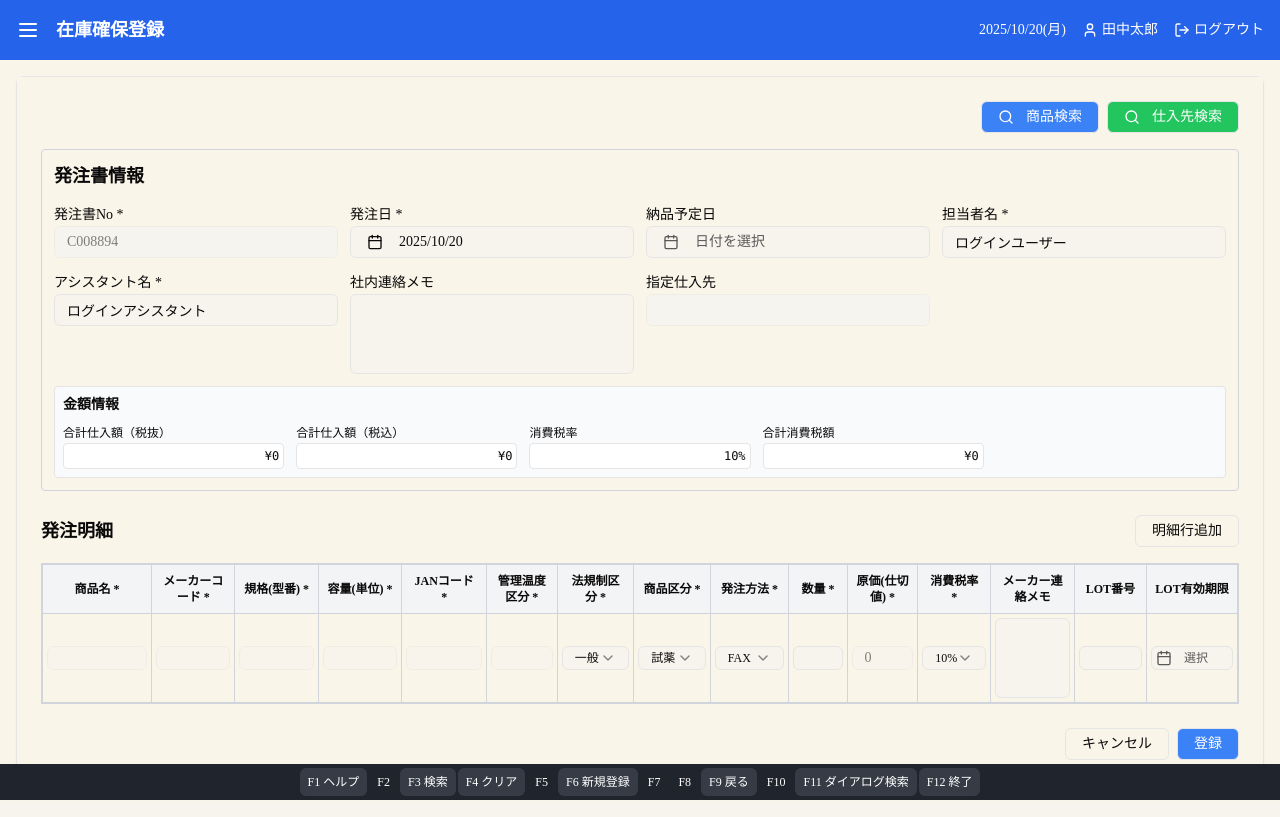
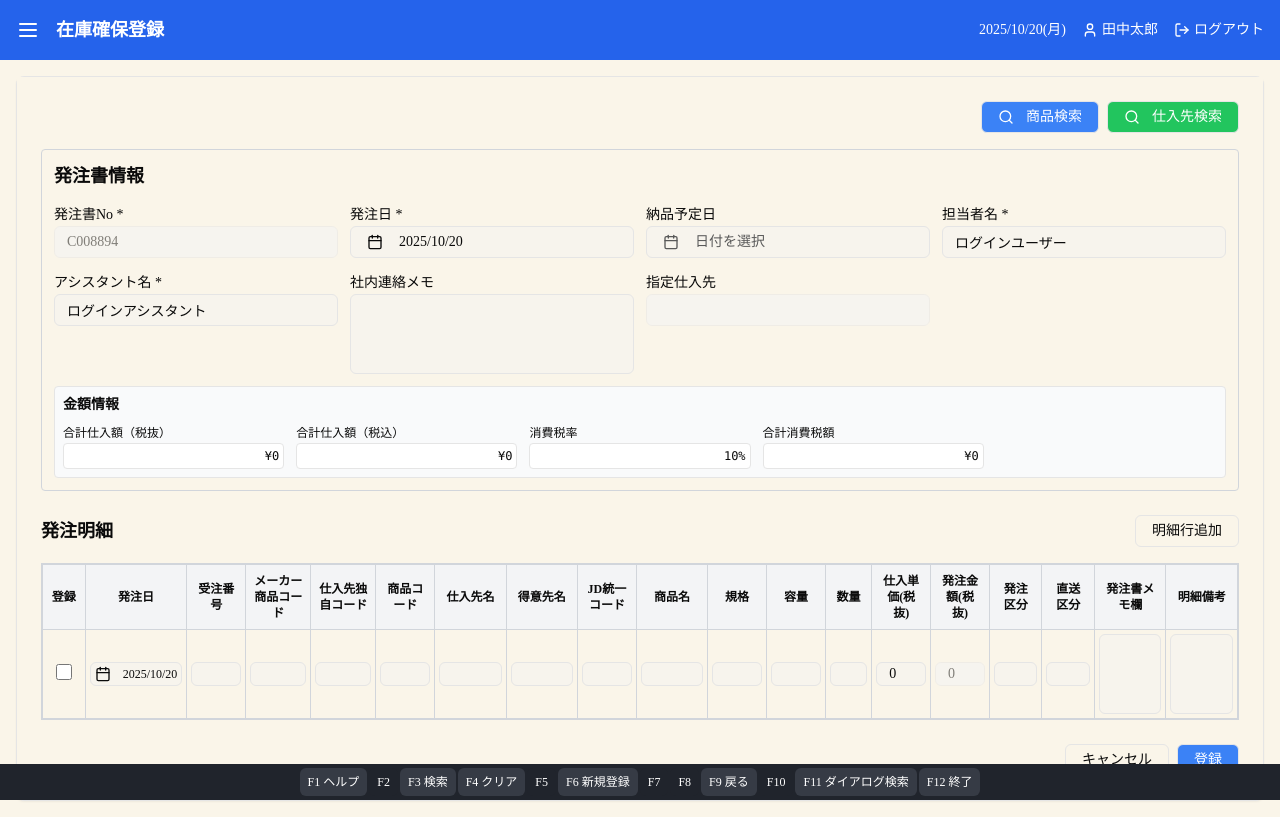
Before and after one commit to SAStakayanagi/--yu, a Next.js app: page /inventory-securing in a window 1280 px wide. Built offline with nearby package versions, Linux system fonts and the light colour scheme.

Commit message:
refactor: reorder columns in order management table
Reorganize table columns to specified order and update data structure.

#VERCEL_SKIP

Co-authored-by: SAS-takayanagi <220841936+SAStakayanagi@users.noreply.github.com>

```diff
--- a/app/inventory-securing/page.tsx
+++ b/app/inventory-securing/page.tsx
@@ -9,7 +9,6 @@ import { Calendar } from "@/components/ui/calendar"
 import { CalendarIcon, Search } from "lucide-react"
 import { format } from "date-fns"
 import { cn } from "@/lib/utils"
-import { Select, SelectContent, SelectItem, SelectTrigger, SelectValue } from "@/components/ui/select"
 import { Textarea } from "@/components/ui/textarea"
 import Header from "@/components/header"
 import Footer from "@/components/footer"
@@ -38,26 +37,27 @@ export default function InventorySecuringPage() {
     supplierName: "", // New field to store selected supplier name
   })
 
-  // Order detail items
   const [orderDetails, setOrderDetails] = useState([
     {
-      productCode: "",
-      productName: "",
-      makerCode: "",
-      specification: "",
-      capacity: "",
-      janCode: "",
-      temperatureCategory: "",
-      regulationCategory: "一般", // Default value
-      productCategory: "試薬", // Default value
-      orderMethod: "FAX", // Default value
-      quantity: "",
-      unitPrice: 0,
-      taxRate: 10,
-      issueCategory: "",
-      makerMemo: "",
-      lotNumber: "",
-      lotExpiration: undefined as Date | undefined,
+      registered: false, // 登録
+      orderDate: new Date(), // 発注日
+      orderNumber: "", // 受注番号
+      makerProductCode: "", // メーカー商品コード
+      supplierUniqueCode: "", // 仕入先独自コード
+      productCode: "", // 商品コード
+      supplierName: "", // 仕入先名
+      customerName: "", // 得意先名
+      jdUnifiedCode: "", // JD統一コード
+      productName: "", // 商品名
+      specification: "", // 規格
+      capacity: "", // 容量
+      quantity: "1", // 数量
+      unitPriceExcludingTax: 0, // 仕入単価(税抜)
+      orderAmountExcludingTax: 0, // 発注金額(税抜)
+      orderCategory: "", // 発注区分
+      directDeliveryCategory: "", // 直送区分
+      orderFormMemo: "", // 発注書メモ欄
+      detailRemarks: "", // 明細備考
     },
   ])
 
@@ -77,22 +77,27 @@ export default function InventorySecuringPage() {
     }))
   }, [])
 
-  // Auto-calculate totals when order details change
   useEffect(() => {
     const totalPurchaseAmount = orderDetails.reduce((sum, item) => {
       const quantity = Number.parseInt(item.quantity) || 0
-      const unitPrice = item.unitPrice || 0
-      return sum + quantity * unitPrice
+      const unitPrice = item.unitPriceExcludingTax || 0
+      const amount = quantity * unitPrice
+      return sum + amount
     }, 0)
 
-    const totalTaxAmount = orderDetails.reduce((sum, item) => {
-      const quantity = Number.parseInt(item.quantity) || 0
-      const unitPrice = item.unitPrice || 0
-      const taxRate = item.taxRate || 0
-      return sum + (quantity * unitPrice * taxRate) / 100
-    }, 0)
+    const taxRate = 0.1 // 10% tax rate
+    const totalTaxAmount = totalPurchaseAmount * taxRate
+    const totalPurchaseAmountWithTax = totalPurchaseAmount + totalTaxAmount
 
-    const totalPurchaseAmountWithTax = totalPurchaseAmount + totalTaxAmount
+    // Update order amount for each detail
+    const updatedDetails = orderDetails.map((item) => ({
+      ...item,
+      orderAmountExcludingTax: (Number.parseInt(item.quantity) || 0) * (item.unitPriceExcludingTax || 0),
+    }))
+
+    if (JSON.stringify(updatedDetails) !== JSON.stringify(orderDetails)) {
+      setOrderDetails(updatedDetails)
+    }
 
     setOrderFormData((prev) => ({
       ...prev,
@@ -106,23 +111,25 @@ export default function InventorySecuringPage() {
     setOrderDetails([
       ...orderDetails,
       {
+        registered: false,
+        orderDate: new Date(),
+        orderNumber: "",
+        makerProductCode: "",
+        supplierUniqueCode: "",
         productCode: "",
+        supplierName: "",
+        customerName: "",
+        jdUnifiedCode: "",
         productName: "",
-        makerCode: "",
         specification: "",
         capacity: "",
-        janCode: "",
-        temperatureCategory: "",
-        regulationCategory: "一般", // Default value
-        productCategory: "試薬", // Default value
-        orderMethod: "FAX", // Default value
-        quantity: "1", // Default quantity
-        unitPrice: 0,
-        taxRate: 10,
-        issueCategory: "",
-        makerMemo: "",
-        lotNumber: "",
-        lotExpiration: undefined,
+        quantity: "1",
+        unitPriceExcludingTax: 0,
+        orderAmountExcludingTax: 0,
+        orderCategory: "",
+        directDeliveryCategory: "",
+        orderFormMemo: "",
+        detailRemarks: "",
       },
     ])
   }
@@ -136,38 +143,37 @@ export default function InventorySecuringPage() {
   const handleProductSelect = (product: any) => {
     console.log("Selected product:", product)
 
-    // Find the first empty row or add a new row
     const emptyRowIndex = orderDetails.findIndex(
-      (detail) => !detail.productCode && !detail.productName && !detail.makerCode,
+      (detail) => !detail.productCode && !detail.productName && !detail.makerProductCode,
     )
 
     const newProductDetail = {
+      registered: false,
+      orderDate: new Date(),
+      orderNumber: "",
+      makerProductCode: product.makerCode || "",
+      supplierUniqueCode: "",
       productCode: product.code || "",
+      supplierName: "",
+      customerName: "",
+      jdUnifiedCode: product.janCode || "",
       productName: product.name || "",
-      makerCode: product.makerCode || "",
       specification: product.specification || "",
       capacity: product.capacity || "",
-      janCode: product.janCode || "",
-      temperatureCategory: product.temperatureCategory || "",
-      regulationCategory: "一般", // Default value
-      productCategory: "試薬", // Default value
-      orderMethod: "FAX", // Default value
-      quantity: "1", // Default quantity
-      unitPrice: product.unitPrice || 0,
-      taxRate: product.taxRate || 10,
-      issueCategory: "通常", // Default value
-      makerMemo: "",
-      lotNumber: "",
-      lotExpiration: undefined,
+      quantity: "1",
+      unitPriceExcludingTax: product.unitPrice || 0,
+      orderAmountExcludingTax: product.unitPrice || 0,
+      orderCategory: "",
+      directDeliveryCategory: "",
+      orderFormMemo: "",
+      detailRemarks: "",
     }
 
     if (emptyRowIndex !== -1) {
-      // Update existing empty row
       const newDetails = [...orderDetails]
       newDetails[emptyRowIndex] = newProductDetail
       setOrderDetails(newDetails)
     } else {
-      // Add new row
       setOrderDetails([...orderDetails, newProductDetail])
     }
 
@@ -176,8 +182,6 @@ export default function InventorySecuringPage() {
 
   const handleSupplierSelect = (supplier: any) => {
     console.log("Selected supplier for inventory reservation order:", supplier)
-    // Update the order form to reflect the selected supplier as the designated supplier for this inventory reservation order
-    // This selection designates the supplier for the current inventory reservation order
     alert(`仕入先「${supplier.name}」を今回の在庫確保発注の指定先として選択しました。`)
     setOrderFormData((prev) => ({
       ...prev,
@@ -367,40 +371,116 @@ export default function InventorySecuringPage() {
                 <table className="w-full text-xs">
                   <thead>
                     <tr className="bg-gray-100">
-                      <th className="border border-gray-300 p-2 w-32">商品名 *</th>
-                      <th className="border border-gray-300 p-2 w-24">メーカーコード *</th>
-                      <th className="border border-gray-300 p-2 w-24">規格(型番) *</th>
-                      <th className="border border-gray-300 p-2 w-24">容量(単位) *</th>
-                      <th className="border border-gray-300 p-2 w-24">JANコード *</th>
-                      <th className="border border-gray-300 p-2 w-20">管理温度区分 *</th>
-                      <th className="border border-gray-300 p-2 w-20">法規制区分 *</th>
-                      <th className="border border-gray-300 p-2 w-20">商品区分 *</th>
-                      <th className="border border-gray-300 p-2 w-20">発注方法 *</th>
-                      <th className="border border-gray-300 p-2 w-16">数量 *</th>
-                      <th className="border border-gray-300 p-2 w-20">原価(仕切値) *</th>
-                      <th className="border border-gray-300 p-2 w-16">消費税率 *</th>
-                      <th className="border border-gray-300 p-2 w-24">メーカー連絡メモ</th>
-                      <th className="border border-gray-300 p-2 w-20">LOT番号</th>
-                      <th className="border border-gray-300 p-2 w-24">LOT有効期限</th>
+                      <th className="border border-gray-300 p-2 w-16">登録</th>
+                      <th className="border border-gray-300 p-2 w-24">発注日</th>
+                      <th className="border border-gray-300 p-2 w-24">受注番号</th>
+                      <th className="border border-gray-300 p-2 w-28">メーカー商品コード</th>
+                      <th className="border border-gray-300 p-2 w-28">仕入先独自コード</th>
+                      <th className="border border-gray-300 p-2 w-24">商品コード</th>
+                      <th className="border border-gray-300 p-2 w-32">仕入先名</th>
+                      <th className="border border-gray-300 p-2 w-32">得意先名</th>
+                      <th className="border border-gray-300 p-2 w-24">JD統一コード</th>
+                      <th className="border border-gray-300 p-2 w-32">商品名</th>
+                      <th className="border border-gray-300 p-2 w-24">規格</th>
+                      <th className="border border-gray-300 p-2 w-24">容量</th>
+                      <th className="border border-gray-300 p-2 w-16">数量</th>
+                      <th className="border border-gray-300 p-2 w-24">仕入単価(税抜)</th>
+                      <th className="border border-gray-300 p-2 w-24">発注金額(税抜)</th>
+                      <th className="border border-gray-300 p-2 w-20">発注区分</th>
+                      <th className="border border-gray-300 p-2 w-20">直送区分</th>
+                      <th className="border border-gray-300 p-2 w-32">発注書メモ欄</th>
+                      <th className="border border-gray-300 p-2 w-32">明細備考</th>
                     </tr>
                   </thead>
                   <tbody>
                     {orderDetails.map((detail, index) => (
                       <tr key={index}>
+                        <td className="border border-gray-300 p-1 text-center">
+                          <input
+                            type="checkbox"
+                            checked={detail.registered}
+                            onChange={(e) => updateOrderDetail(index, "registered", e.target.checked)}
+                            className="w-4 h-4"
+                          />
+                        </td>
+                        <td className="border border-gray-300 p-1">
+                          <Popover>
+                            <PopoverTrigger asChild>
+                              <Button
+                                variant="outline"
+                                className={cn(
+                                  "w-full justify-start text-left font-normal h-6 text-xs p-1",
+                                  !detail.orderDate && "text-muted-foreground",
+                                )}
+                              >
+                                <CalendarIcon className="mr-1 h-3 w-3" />
+                                {detail.orderDate ? format(detail.orderDate, "yyyy/MM/dd") : "選択"}
+                              </Button>
+                            </PopoverTrigger>
+                            <PopoverContent className="w-auto p-0">
+                              <Calendar
+                                mode="single"
+                                selected={detail.orderDate}
+                                onSelect={(date) => updateOrderDetail(index, "orderDate", date || new Date())}
+                                initialFocus
+                              />
+                            </PopoverContent>
+                          </Popover>
+                        </td>
+                        <td className="border border-gray-300 p-1">
+                          <Input
+                            value={detail.orderNumber}
+                            onChange={(e) => updateOrderDetail(index, "orderNumber", e.target.value)}
+                            className="w-full h-6 text-xs"
+                          />
+                        </td>
+                        <td className="border border-gray-300 p-1">
+                          <Input
+                            value={detail.makerProductCode}
+                            onChange={(e) => updateOrderDetail(index, "makerProductCode", e.target.value)}
+                            className="w-full h-6 text-xs"
+                          />
+                        </td>
+                        <td className="border border-gray-300 p-1">
+                          <Input
+                            value={detail.supplierUniqueCode}
+                            onChange={(e) => updateOrderDetail(index, "supplierUniqueCode", e.target.value)}
+                            className="w-full h-6 text-xs"
+                          />
+                        </td>
+                        <td className="border border-gray-300 p-1">
+                          <Input
+                            value={detail.productCode}
+                            onChange={(e) => updateOrderDetail(index, "productCode", e.target.value)}
+                            className="w-full h-6 text-xs"
+                          />
+                        </td>
+                        <td className="border border-gray-300 p-1">
+                          <Input
+                            value={detail.supplierName}
+                            onChange={(e) => updateOrderDetail(index, "supplierName", e.target.value)}
+                            className="w-full h-6 text-xs"
+                          />
+                        </td>
+                        <td className="border border-gray-300 p-1">
+                          <Input
+                            value={detail.customerName}
+                            onChange={(e) => updateOrderDetail(index, "customerName", e.target.value)}
+                            className="w-full h-6 text-xs"
+                          />
+                        </td>
+                        <td className="border border-gray-300 p-1">
+                          <Input
+                            value={detail.jdUnifiedCode}
+                            onChange={(e) => updateOrderDetail(index, "jdUnifiedCode", e.target.value)}
+                            className="w-full h-6 text-xs"
+                          />
+                        </td>
                         <td className="border border-gray-300 p-1">
                           <Input
                             value={detail.productName}
                             onChange={(e) => updateOrderDetail(index, "productName", e.target.value)}
                             className="w-full h-6 text-xs"
-                            disabled
-                          />
-                        </td>
-                        <td className="border border-gray-300 p-1">
-                          <Input
-                            value={detail.makerCode}
-                            onChange={(e) => updateOrderDetail(index, "makerCode", e.target.value)}
-                            className="w-full h-6 text-xs"
-                            disabled
                           />
                         </td>
                         <td className="border border-gray-300 p-1">
@@ -408,7 +488,6 @@ export default function InventorySecuringPage() {
                             value={detail.specification}
                             onChange={(e) => updateOrderDetail(index, "specification", e.target.value)}
                             className="w-full h-6 text-xs"
-                            disabled
                           />
                         </td>
                         <td className="border border-gray-300 p-1">
@@ -416,73 +495,7 @@ export default function InventorySecuringPage() {
                             value={detail.capacity}
                             onChange={(e) => updateOrderDetail(index, "capacity", e.target.value)}
                             className="w-full h-6 text-xs"
-                            disabled
                           />
-                        </td>
-                        <td className="border border-gray-300 p-1">
-                          <Input
-                            value={detail.janCode}
-                            onChange={(e) => updateOrderDetail(index, "janCode", e.target.value)}
-                            className="w-full h-6 text-xs"
-                            disabled
-                          />
-                        </td>
-                        <td className="border border-gray-300 p-1">
-                          <Input
-                            value={detail.temperatureCategory}
-                            onChange={(e) => updateOrderDetail(index, "temperatureCategory", e.target.value)}
-                            className="w-full h-6 text-xs"
-                            disabled
-                          />
-                        </td>
-                        <td className="border border-gray-300 p-1">
-                          <Select
-                            value={detail.regulationCategory}
-                            onValueChange={(value) => updateOrderDetail(index, "regulationCategory", value)}
-                          >
-                            <SelectTrigger className="w-full h-6 text-xs">
-                              <SelectValue />
-                            </SelectTrigger>
-                            <SelectContent>
-                              <SelectItem value="一般">一般</SelectItem>
-                              <SelectItem value="毒物">毒物</SelectItem>
-                              <SelectItem value="劇物">劇物</SelectItem>
-                              <SelectItem value="危険物">危険物</SelectItem>
-                            </SelectContent>
-                          </Select>
-                        </td>
-                        <td className="border border-gray-300 p-1">
-                          <Select
-                            value={detail.productCategory}
-                            onValueChange={(value) => updateOrderDetail(index, "productCategory", value)}
-                          >
-                            <SelectTrigger className="w-full h-6 text-xs">
-                              <SelectValue />
-                            </SelectTrigger>
-                            <SelectContent>
-                              <SelectItem value="試薬">試薬</SelectItem>
-                              <SelectItem value="機器">機器</SelectItem>
-                              <SelectItem value="消耗品">消耗品</SelectItem>
-                              <SelectItem value="その他">その他</SelectItem>
-                            </SelectContent>
-                          </Select>
-                        </td>
-                        <td className="border border-gray-300 p-1">
-                          <Select
-                            value={detail.orderMethod}
-                            onValueChange={(value) => updateOrderDetail(index, "orderMethod", value)}
-                          >
-                            <SelectTrigger className="w-full h-6 text-xs">
-                              <SelectValue />
-                            </SelectTrigger>
-                            <SelectContent>
-                              <SelectItem value="FAX">FAX</SelectItem>
-                              <SelectItem value="JD(EDI)">JD(EDI)</SelectItem>
-                              <SelectItem value="WG(EDI)">WG(EDI)</SelectItem>
-                              <SelectItem value="メール">メール</SelectItem>
-                              <SelectItem value="WEB">WEB</SelectItem>
-                            </SelectContent>
-                          </Select>
                         </td>
                         <td className="border border-gray-300 p-1">
                           <Input
@@ -494,66 +507,49 @@ export default function InventorySecuringPage() {
                         </td>
                         <td className="border border-gray-300 p-1">
                           <Input
-                            value={detail.unitPrice}
+                            value={detail.unitPriceExcludingTax}
                             onChange={(e) =>
-                              updateOrderDetail(index, "unitPrice", Number.parseFloat(e.target.value) || 0)
+                              updateOrderDetail(index, "unitPriceExcludingTax", Number.parseFloat(e.target.value) || 0)
                             }
                             className="w-full h-6 text-xs"
                             type="number"
-                            disabled
                           />
                         </td>
                         <td className="border border-gray-300 p-1">
-                          <Select
-                            value={detail.taxRate.toString()}
-                            onValueChange={(value) => updateOrderDetail(index, "taxRate", Number.parseInt(value))}
-                          >
-                            <SelectTrigger className="w-full h-6 text-xs">
-                              <SelectValue />
-                            </SelectTrigger>
-                            <SelectContent>
-                              <SelectItem value="10">10%</SelectItem>
-                              <SelectItem value="8">8%</SelectItem>
-                            </SelectContent>
-                          </Select>
+                          <Input
+                            value={detail.orderAmountExcludingTax}
+                            disabled
+                            className="w-full h-6 text-xs bg-gray-100"
+                            type="number"
+                          />
+                        </td>
+                        <td className="border border-gray-300 p-1">
+                          <Input
+                            value={detail.orderCategory}
+                            onChange={(e) => updateOrderDetail(index, "orderCategory", e.target.value)}
+                            className="w-full h-6 text-xs"
+                          />
+                        </td>
+                        <td className="border border-gray-300 p-1">
+                          <Input
+                            value={detail.directDeliveryCategory}
+                            onChange={(e) => updateOrderDetail(index, "directDeliveryCategory", e.target.value)}
+                            className="w-full h-6 text-xs"
+                          />
                         </td>
                         <td className="border border-gray-300 p-1">
                           <Textarea
-                            value={detail.makerMemo}
-                            onChange={(e) => updateOrderDetail(index, "makerMemo", e.target.value)}
+                            value={detail.orderFormMemo}
+                            onChange={(e) => updateOrderDetail(index, "orderFormMemo", e.target.value)}
                             className="w-full h-6 text-xs resize-none"
                           />
                         </td>
                         <td className="border border-gray-300 p-1">
-                          <Input
-                            value={detail.lotNumber}
-                            onChange={(e) => updateOrderDetail(index, "lotNumber", e.target.value)}
-                            className="w-full h-6 text-xs"
+                          <Textarea
+                            value={detail.detailRemarks}
+                            onChange={(e) => updateOrderDetail(index, "detailRemarks", e.target.value)}
+                            className="w-full h-6 text-xs resize-none"
                           />
-                        </td>
-                        <td className="border border-gray-300 p-1">
-                          <Popover>
-                            <PopoverTrigger asChild>
-                              <Button
-                                variant="outline"
-                                className={cn(
-                                  "w-full justify-start text-left font-normal h-6 text-xs p-1",
-                                  !detail.lotExpiration && "text-muted-foreground",
-                                )}
-                              >
-                                <CalendarIcon className="mr-1 h-3 w-3" />
-                                {detail.lotExpiration ? format(detail.lotExpiration, "yyyy/MM/dd") : "選択"}
-                              </Button>
-                            </PopoverTrigger>
-                            <PopoverContent className="w-auto p-0">
-                              <Calendar
-                                mode="single"
-                                selected={detail.lotExpiration}
-                                onSelect={(date) => updateOrderDetail(index, "lotExpiration", date)}
-                                initialFocus
-                              />
-                            </PopoverContent>
-                          </Popover>
                         </td>
                       </tr>
                     ))}
```
